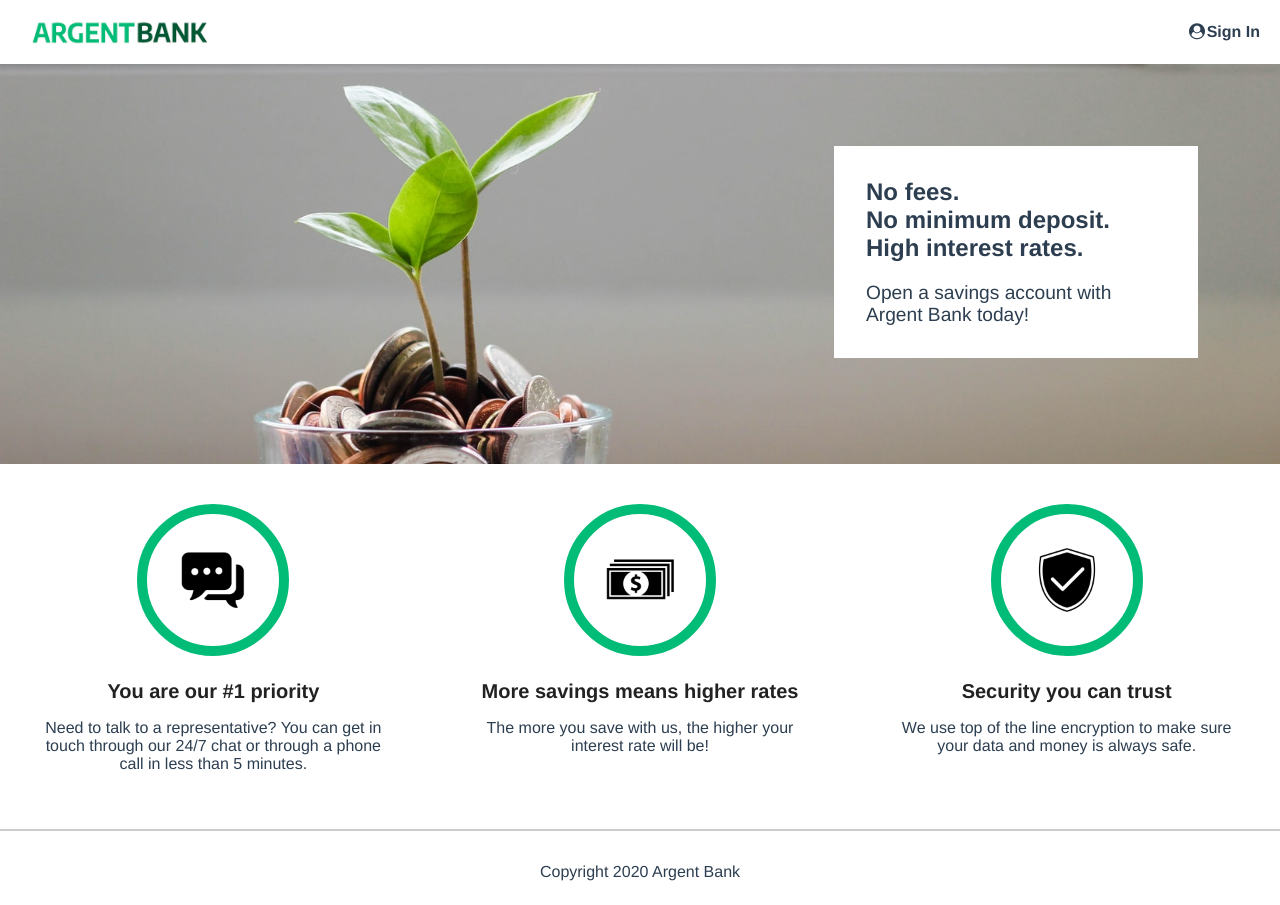
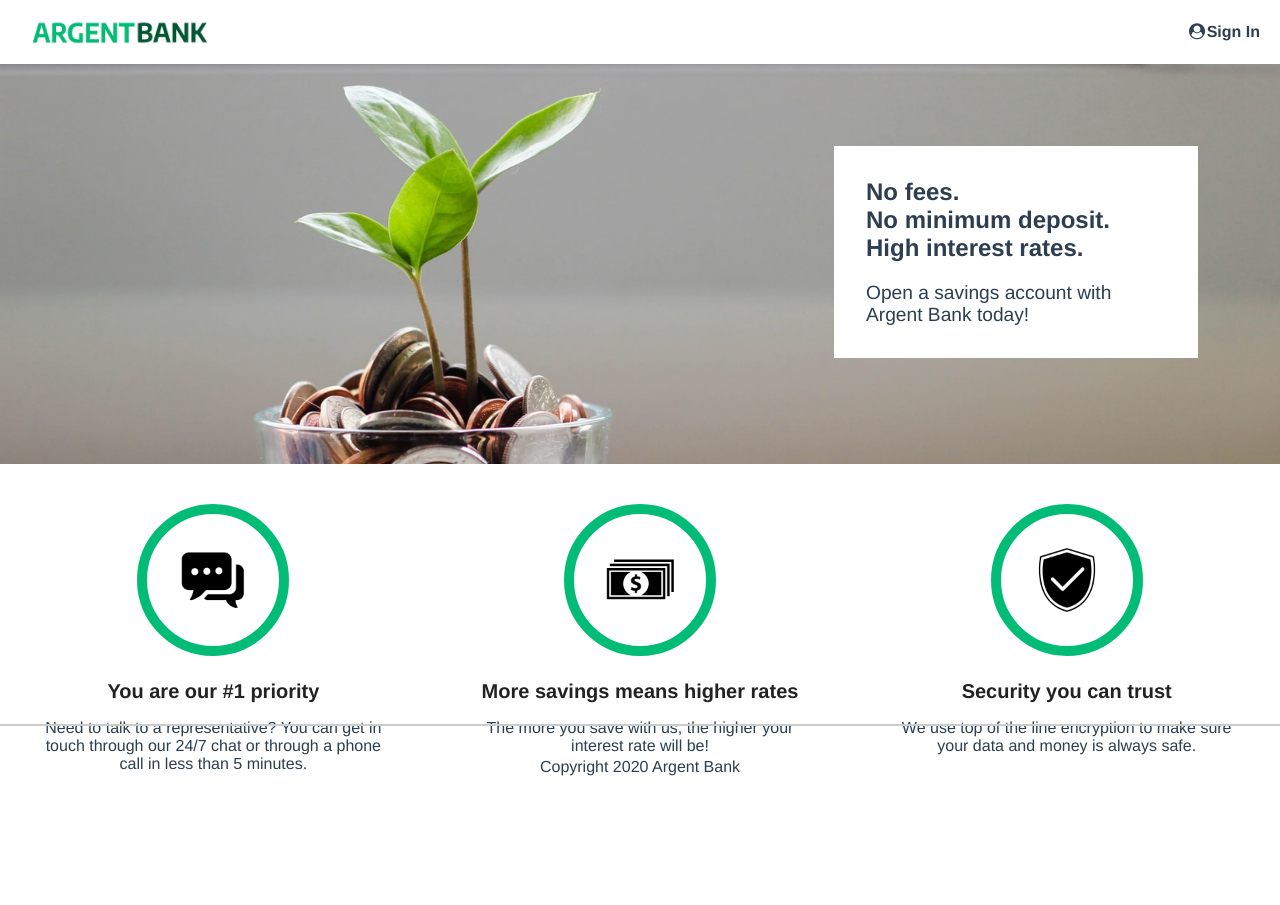
Before and after one commit to fanjatiana/fanjatianaPavageau_13_17-02-2022, a React (Create React App) app: page / in a window 1280 px wide. After the commit the page ends 829 px from the top, so only its background shows below. Built offline with nearby package versions, Linux system fonts and the light colour scheme.

Commit message:
modifications css du footer (soutenance)

```diff
--- a/src/containers/Footer.tsx
+++ b/src/containers/Footer.tsx
@@ -2,11 +2,11 @@
 
 const Footer = () => {
     return (
-        <div>
+        <>
             <footer className="footer">
                 <p className="footer-text">Copyright 2020 Argent Bank</p>
             </footer>
-        </div>
+        </>
     );
 };
 
--- a/src/styles/main.css
+++ b/src/styles/main.css
@@ -209,3 +209,10 @@
   height: 25px;
   width: 50%;
 }
+
+
+.footer {
+  position: absolute;
+  bottom: 0;
+  width: 100%;
+}
```
